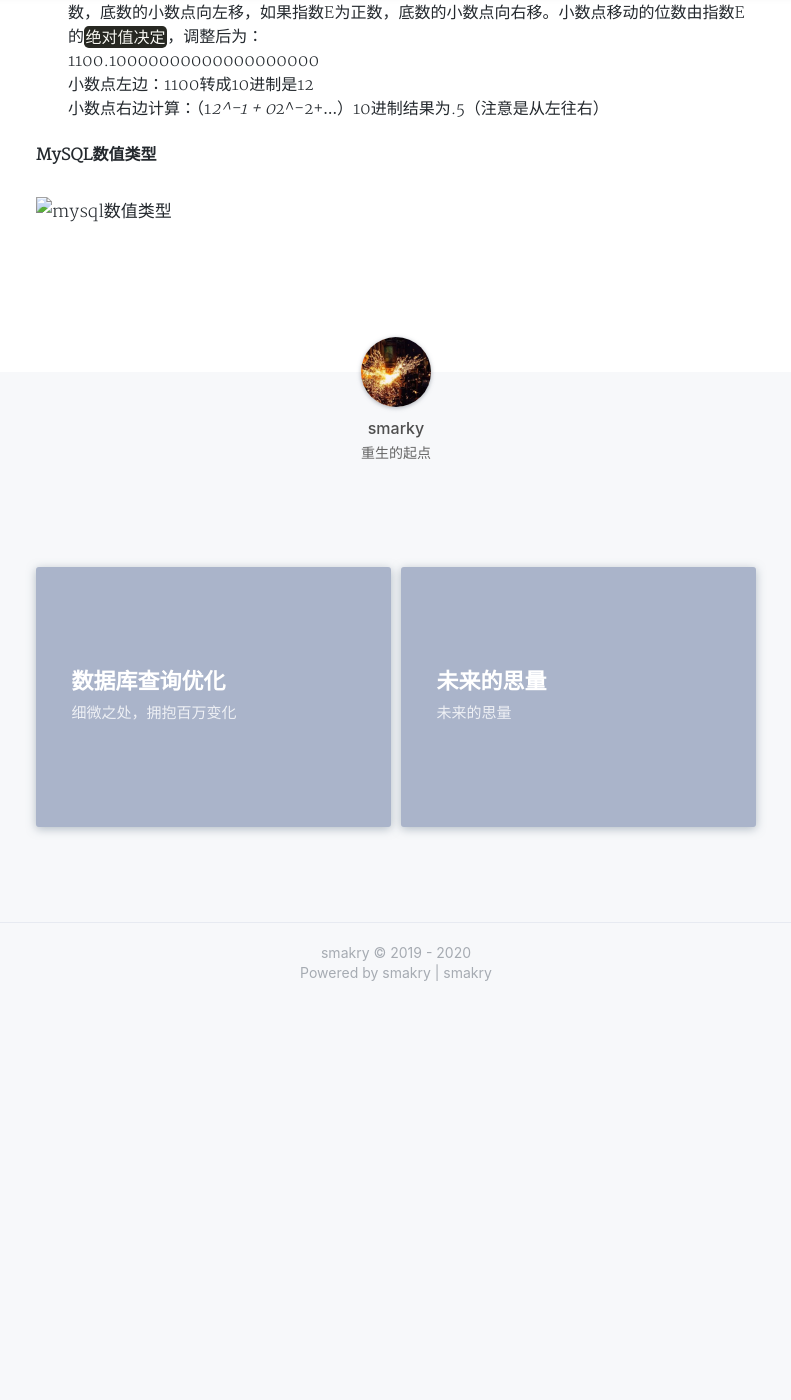
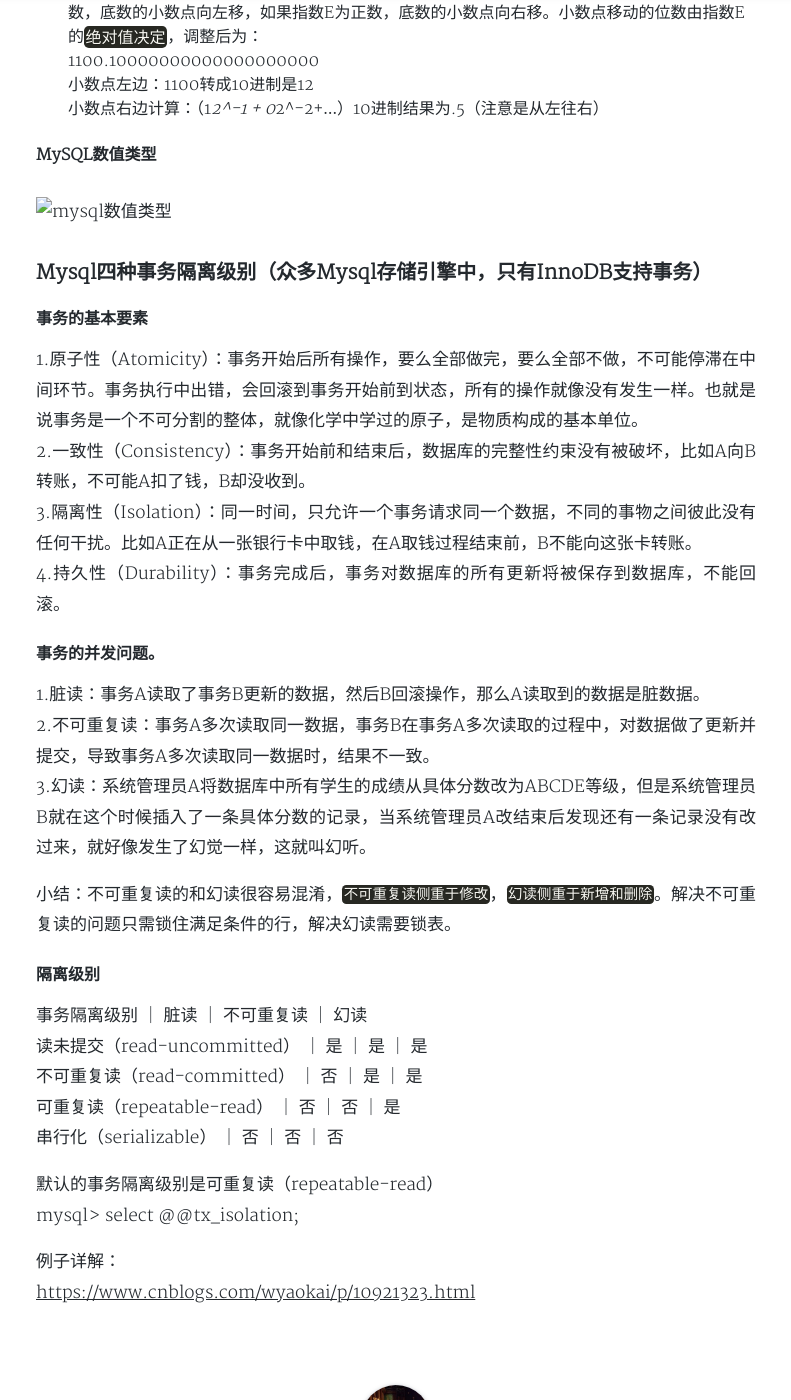
Before and after one commit to smakry/smakry.github.io, a Jekyll site: the page built from _posts/2019-12-23-MySQL笔记.md, in a window 1280 px wide and 1400 px high, scrolled down 1034 px. Shown: the whole window, without its empty margins (244-1035 px from the left). Built offline with Jekyll 4.4.1, drawn with Linux system fonts in a browser that asks for light colours; nearby versions of some CDN libraries; comment, search, counter and statistics services are not loaded; a style sheet for code colours, icons or effects is not loaded; before the commit the page ends 2037 px from its top, so only the background shows below that.

Commit message:
mysql事务隔离级别

```diff
--- a/_posts/2019-12-23-MySQL笔记.md
+++ b/_posts/2019-12-23-MySQL笔记.md
@@ -35,3 +35,35 @@
 #### MySQL数值类型
 
 ![mysql数值类型]()
+
+### Mysql四种事务隔离级别（众多Mysql存储引擎中，只有InnoDB支持事务）
+
+#### 事务的基本要素
+
+1.原子性（Atomicity）：事务开始后所有操作，要么全部做完，要么全部不做，不可能停滞在中间环节。事务执行中出错，会回滚到事务开始前到状态，所有的操作就像没有发生一样。也就是说事务是一个不可分割的整体，就像化学中学过的原子，是物质构成的基本单位。
+2.一致性（Consistency）：事务开始前和结束后，数据库的完整性约束没有被破坏，比如A向B转账，不可能A扣了钱，B却没收到。
+3.隔离性（Isolation）：同一时间，只允许一个事务请求同一个数据，不同的事物之间彼此没有任何干扰。比如A正在从一张银行卡中取钱，在A取钱过程结束前，B不能向这张卡转账。
+4.持久性（Durability）：事务完成后，事务对数据库的所有更新将被保存到数据库，不能回滚。
+
+#### 事务的并发问题。
+
+1.脏读：事务A读取了事务B更新的数据，然后B回滚操作，那么A读取到的数据是脏数据。
+2.不可重复读：事务A多次读取同一数据，事务B在事务A多次读取的过程中，对数据做了更新并提交，导致事务A多次读取同一数据时，结果不一致。
+3.幻读：系统管理员A将数据库中所有学生的成绩从具体分数改为ABCDE等级，但是系统管理员B就在这个时候插入了一条具体分数的记录，当系统管理员A改结束后发现还有一条记录没有改过来，就好像发生了幻觉一样，这就叫幻听。
+
+小结：不可重复读的和幻读很容易混淆，`不可重复读侧重于修改`，`幻读侧重于新增和删除`。解决不可重复读的问题只需锁住满足条件的行，解决幻读需要锁表。
+
+#### 隔离级别
+
+事务隔离级别 					｜ 脏读 	｜ 不可重复读 ｜ 幻读
+读未提交（read-uncommitted）	｜ 是	｜ 是		｜ 是
+不可重复读（read-committed）	｜ 否	｜ 是		｜ 是
+可重复读（repeatable-read）	｜ 否 	｜ 否 		｜ 是
+串行化（serializable）		｜ 否	｜ 否		｜ 否
+
+
+默认的事务隔离级别是可重复读（repeatable-read）
+mysql> select @@tx_isolation;
+
+例子详解：
+<https://www.cnblogs.com/wyaokai/p/10921323.html>
```
Also changed, not shown: _posts/2019-09-09-GO.md (+0 -1 lines).
